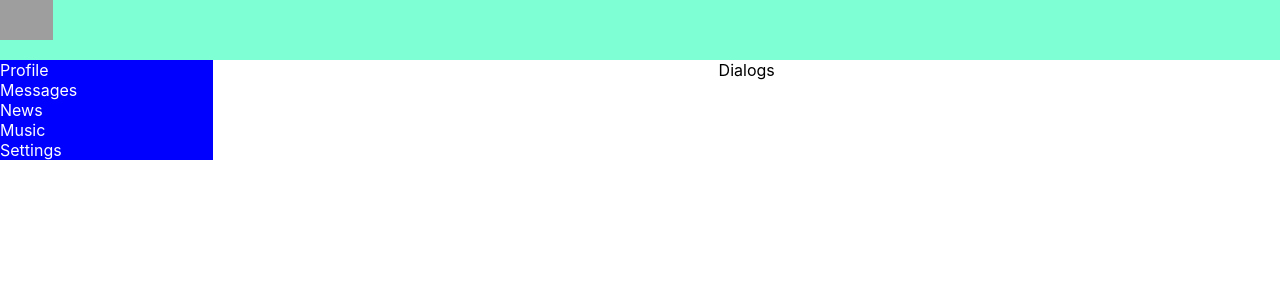
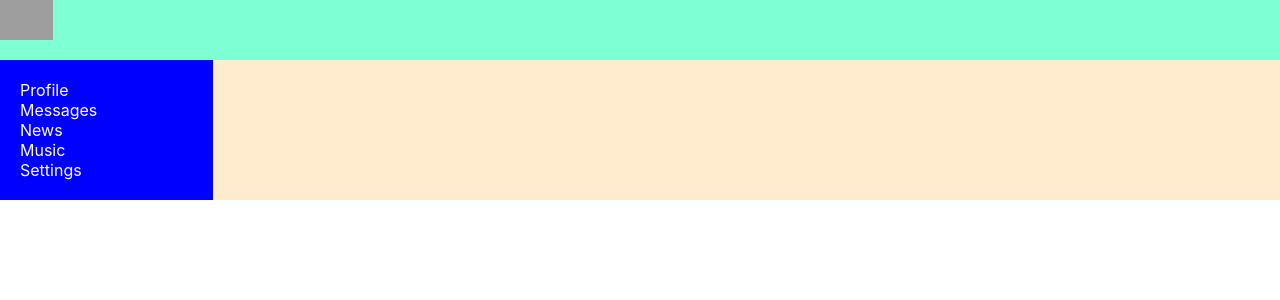
Before and after one commit to Ararad1962/my-sochial-network, a React (Create React App) app: page / in a window 1280 px wide. Shown: the top 300 px of the page. Built offline with nearby package versions, Linux system fonts and the light colour scheme; grey boxes are pictures that could not be loaded.

Commit message:
feat: Add library react-route-dom and routing

```diff
--- a/package.json
+++ b/package.json
@@ -8,6 +8,7 @@
     "@testing-library/user-event": "^13.5.0",
     "react": "^18.0.0",
     "react-dom": "^18.0.0",
+    "react-router-dom": "^6.3.0",
     "react-scripts": "5.0.0",
     "web-vitals": "^2.1.4"
   },
--- a/src/App.css
+++ b/src/App.css
@@ -2,10 +2,15 @@
   display: grid;
   grid-template-areas:
     "header header"
-    "sidebar myProfile";
+    "sidebar content";
   grid-template-rows: 60px 1fr;
   grid-template-columns: 2fr 10fr;
 
   margin: auto;
   /* grid-gap: 10px; */
 }
+
+.app-wrapper-content {
+  grid-area: content;
+  background-color: blanchedalmond;
+}
--- a/src/App.js
+++ b/src/App.js
@@ -1,18 +1,28 @@
 
+import { BrowserRouter, Route, Routes } from 'react-router-dom';
 import './App.css';
 import Dialogs from './components/Dialogs/Dialogs';
 import Header from './components/Header/header';
-// import MyProfile from './components/MyProfile/my-profile';
+import MyProfile from './components/MyProfile/my-profile';
 import Sidebar from './components/Sidebar/sidebar';
 
 function App() {
   return (
+<BrowserRouter>
     <div className="app-wrapper">
       <Header />
       <Sidebar />
-      {/* <MyProfile /> */}
-      <Dialogs />
+
+      <div className='app-wrapper-content'>
+        <Routes>
+          <Route path="/MyProfile" element={<MyProfile />} />
+          <Route path="/Dialogs" element={<Dialogs />} />
+        </Routes>
+      </div>
+
     </div>
+
+    </BrowserRouter>
   );
 }
 
--- a/src/components/MyProfile/my-profile.module.css
+++ b/src/components/MyProfile/my-profile.module.css
@@ -1,6 +1,4 @@
 .myProfile {
-   grid-area: myProfile;
 
 
-   background-color: blanchedalmond;
  }
--- a/src/components/Sidebar/sidebar.jsx
+++ b/src/components/Sidebar/sidebar.jsx
@@ -1,13 +1,14 @@
+import { NavLink } from 'react-router-dom';
 import s from './sidebar.module.css'
 
 const Sidebar = () => {
    return (
       <nav className={s.sidebar}>
          <div className={s.item}>
-            <a href="#$">Profile</a>
+            <NavLink to ="/MyProfile" >Profile</NavLink>
          </div>
          <div className={s.item}>
-            <a href="#$">Messages</a>
+            <NavLink to ="/Dialogs">Messages</NavLink>
          </div>
          <div className={s.item}>
             <a href="#$">News</a>
--- a/src/components/Sidebar/sidebar.module.css
+++ b/src/components/Sidebar/sidebar.module.css
@@ -2,9 +2,14 @@
    grid-area: sidebar;
 
    background-color: blue;
+   padding: 20px;
  }
 
  .item a {
    color: white;
    text-decoration: none;
  }
+
+ .item a.active {
+   color: gold;
+ }
```
Also changed, not shown: src/index.js (+9 -1 lines), 1 other file (tests, documents, lock files or other folders).
